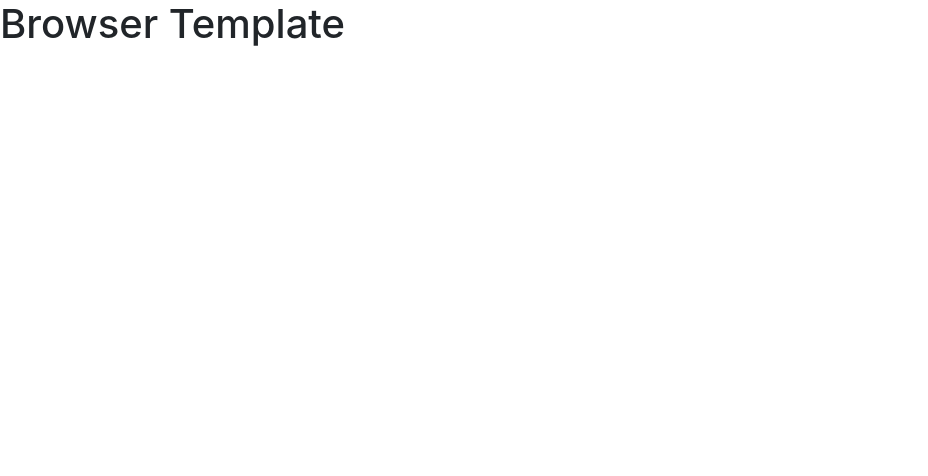
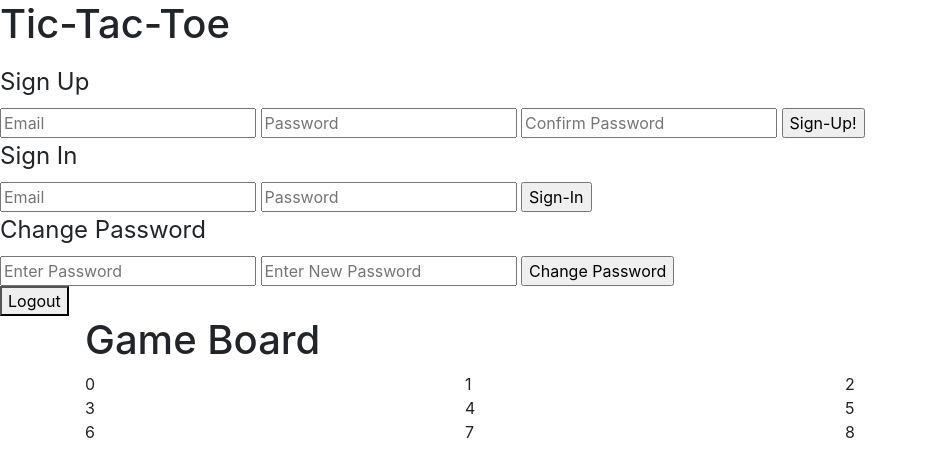
Before and after one commit to gr3gburk3/game-project-client, a website built with webpack: page index.html in a window 1280 px wide. Shown: the whole page, without its empty margins (0-928 px from the left). Built offline with nearby package versions, Linux system fonts and the light colour scheme.

Commit message:
Updated index.html
Added user sign-up, sign-in, change password, and logout fields
Displayed game board in browser (no logic yet)

I'm going to take some time to whiteboard next steps at this time.

```diff
--- a/index.html
+++ b/index.html
@@ -12,6 +12,60 @@
       <script src="public/application.js" type="text/javascript" charset="utf-8" defer></script>
     </head>
     <body>
-      <h1>Browser Template</h1>
+      <h1>Tic-Tac-Toe</h1>
+
+      <p id='message'></p>
+      <form id='sign-up'>
+        <fieldset>
+          <legend>Sign Up</legend>
+        <input name="credentials[email]" type="email" placeholder="Email">
+        <input name="credentials[password]" type="password" placeholder="Password">
+        <input name="credentials[password_confirmation]" type="password" placeholder="Confirm Password">
+        <input type="submit" value="Sign-Up!">
+      </fieldset>
+      </form>
+
+      <form id='sign-in'>
+      <fieldset>
+      <legend>Sign In</legend>
+      <input name="credentials[email]" type='email' placeholder="Email">
+      <input name="credentials[password]" type='password' placeholder="Password">
+      <input type="submit" value="Sign-In">
+      </fieldset>
+      </form>
+
+      <form id='change-password'>
+        <fieldset>
+        <legend>Change Password</legend>
+        <input name="passwords[old]" type='password' placeholder="Enter Password">
+        <input name="passwords[new]" type='password' placeholder="Enter New Password">
+        <input type="submit" value="Change Password">
+      </fieldset>
+      </form>
+
+      <form id='logout'>
+      <button type='submit'>Logout</button>
+      </form>
+
+      <div class="container">
+      <div class="new">
+        <h1>Game Board</h1>
+        <div class="row">
+          <div class="col-4" id="indexZero">0</div>
+          <div class="col-4" id="indexOne">1</div>
+          <div class="col-4" id="indexTwo">2</div>
+
+          <div class="col-4" id="indexThree">3</div>
+          <div class="col-4" id="indexFour">4</div>
+          <div class="col-4" id="indexFive">5</div>
+
+          <div class="col-4" id="indexSix">6</div>
+          <div class="col-4" id="indexSeven">7</div>
+          <div class="col-4" id="indexEight">8</div>
+    </div>
+    </div>
+  </div>
+
+
     </body>
 </html>
```
